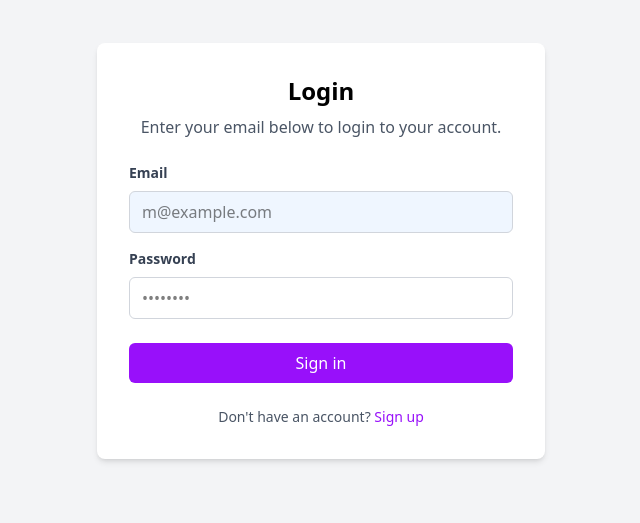
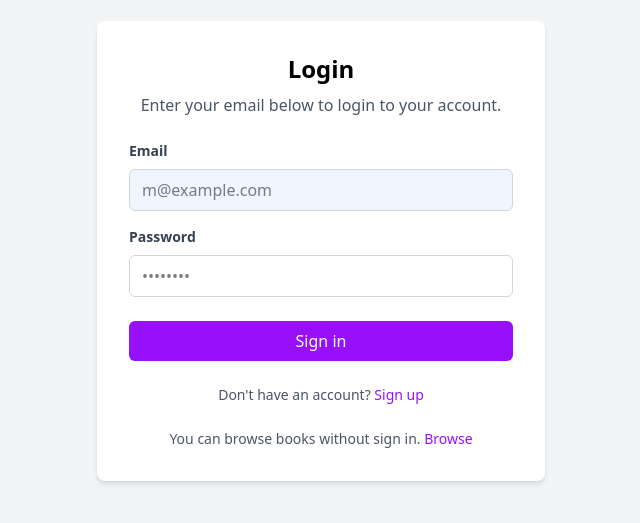
Before and after one commit to KeniKT/BookShare, a React (Vite) app: page /login in a window 1280 px wide. Shown: the part 149-672 px from the top of the page, without its empty margins (319-959 px from the left). Built offline with nearby package versions, Linux system fonts and the light colour scheme.

Commit message:
LoginPage redirect add

```diff
--- a/src/pages/loginPage/LoginPage.tsx
+++ b/src/pages/loginPage/LoginPage.tsx
@@ -136,6 +136,12 @@ const LoginPage: React.FC = () => {
             Sign up
           </a>
         </p>
+        <p className="text-center text-gray-600 text-sm mt-6">
+          You can browse books without sign in.{" "}
+          <a href="/browse" className="text-purple-600 hover:underline">
+            Browse
+          </a>
+        </p>
       </div>
     </div>
   );
```
